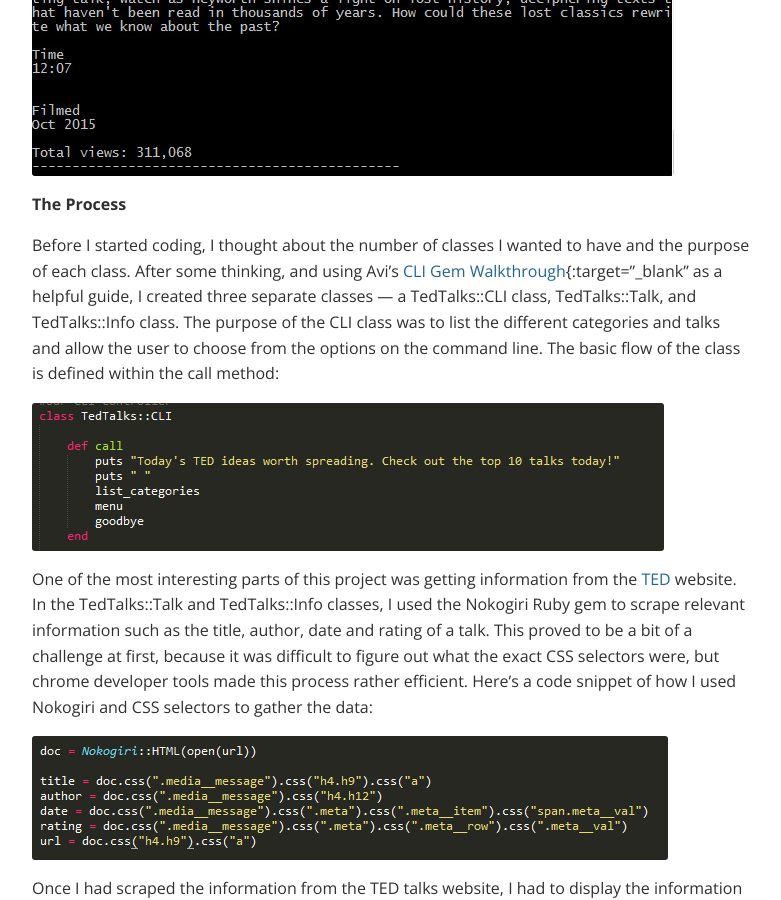
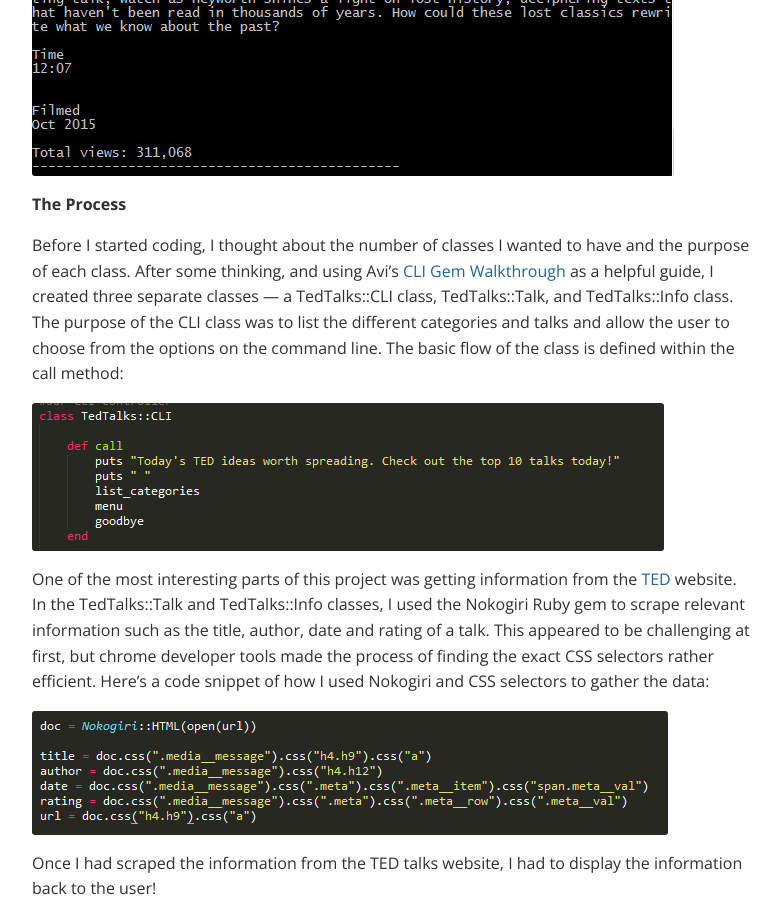
Before and after one commit to sameerabachoti/blog, a Jekyll site: the page built from _posts/2016-02-21-ruby-cli-gem.md, in a window 1280 px wide and 900 px high, scrolled down 1913 px. Shown: the whole window, without its empty margins (249-1030 px from the left). Built offline with Jekyll 4.4.1, drawn with Linux system fonts in a browser that asks for light colours; comment, search, counter and statistics services are not loaded.

Commit message:
modified post

```diff
--- a/_posts/2016-02-21-ruby-cli-gem.md
+++ b/_posts/2016-02-21-ruby-cli-gem.md
@@ -31,11 +31,11 @@ Talk description:
 
 **The Process**
 
-Before I started coding, I thought about the number of classes I wanted to have and the purpose of each class. After some thinking, and using Avi's [CLI Gem Walkthrough](https://www.youtube.com/watch?v=_lDExWIhYKI){:target="_blank" as a helpful guide, I created three separate classes — a TedTalks::CLI class, TedTalks::Talk, and TedTalks::Info class. The purpose of the CLI class was to list the different categories and talks and allow the user to choose from the options on the command line. The basic flow of the class is defined within the call method:
+Before I started coding, I thought about the number of classes I wanted to have and the purpose of each class. After some thinking, and using Avi's [CLI Gem Walkthrough](https://www.youtube.com/watch?v=_lDExWIhYKI){:target="_blank"} as a helpful guide, I created three separate classes — a TedTalks::CLI class, TedTalks::Talk, and TedTalks::Info class. The purpose of the CLI class was to list the different categories and talks and allow the user to choose from the options on the command line. The basic flow of the class is defined within the call method:
 
 ![CLI method screenshot](/img/cli.jpg)
 
-One of the most interesting parts of this project was getting information from the [TED](https://ted.com/talks){:target="_blank"} website. In the TedTalks::Talk and TedTalks::Info classes, I used the Nokogiri Ruby gem to scrape relevant information such as the title, author, date and rating of a talk. This proved to be a bit of a challenge at first, because it was difficult to figure out what the exact CSS selectors were, but chrome developer tools made this process rather efficient. Here's a code snippet of how I used Nokogiri and CSS selectors to gather the data:
+One of the most interesting parts of this project was getting information from the [TED](https://ted.com/talks){:target="_blank"} website. In the TedTalks::Talk and TedTalks::Info classes, I used the Nokogiri Ruby gem to scrape relevant information such as the title, author, date and rating of a talk. This appeared to be challenging at first, but chrome developer tools made the process of finding the exact CSS selectors rather efficient. Here's a code snippet of how I used Nokogiri and CSS selectors to gather the data:
 
 ![scraping method screenshot](/img/scrape.jpg)
 
```
